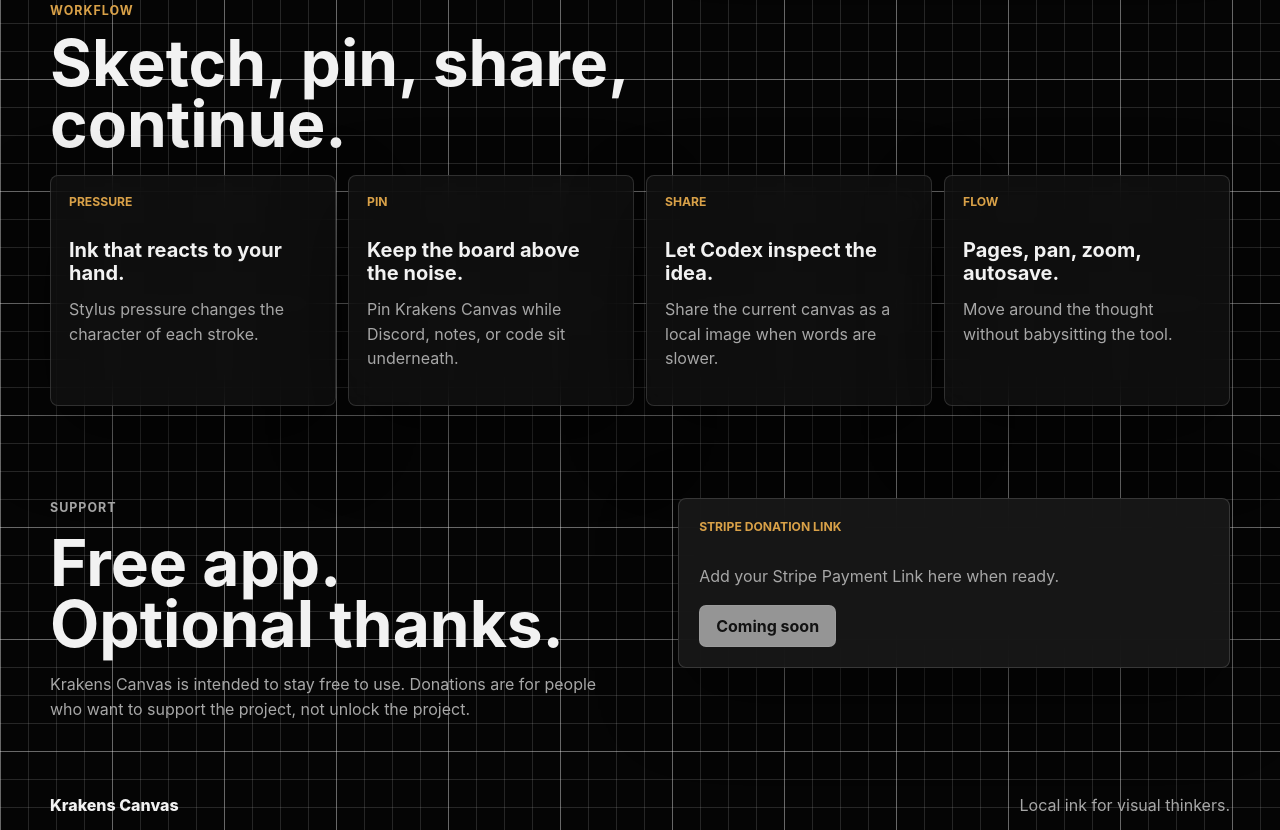
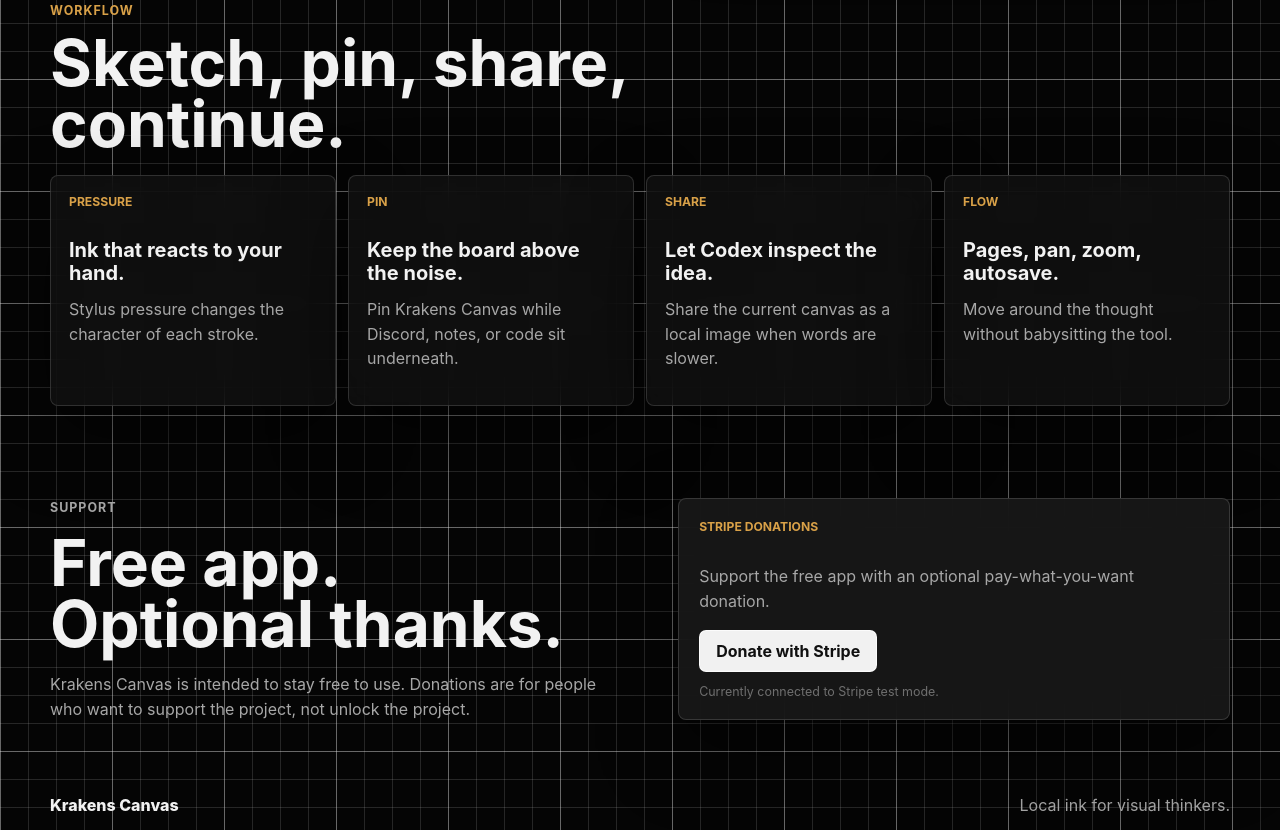
Before and after one commit to ELIBELL004/krakens-canvas, an Electron app: page site/index.html in a window 1280 px wide. Shown: the part 1265-2095 px from the top of the page. Drawn offline with Linux system fonts and the light colour scheme.

Commit message:
Connect Stripe donation link

```diff
--- a/site/index.html
+++ b/site/index.html
@@ -144,14 +144,14 @@
           </p>
         </div>
         <div class="donate-card">
-          <span>Stripe donation link</span>
-          <p>Add your Stripe Payment Link here when ready.</p>
+          <span>Stripe donations</span>
+          <p>Support the free app with an optional pay-what-you-want donation.</p>
           <a
             id="donateButton"
-            class="button primary disabled"
-            href="#"
-            aria-disabled="true"
-          >Coming soon</a>
+            class="button primary"
+            href="https://buy.stripe.com/test_8x2dR89vGaDf6nngcLcwg00"
+          >Donate with Stripe</a>
+          <small>Currently connected to Stripe test mode.</small>
         </div>
       </section>
     </main>
--- a/site/styles.css
+++ b/site/styles.css
@@ -458,6 +458,13 @@
   background: var(--panel-strong);
 }
 
+.donate-card small {
+  display: block;
+  margin-top: 12px;
+  color: var(--dim);
+  font-size: 0.78rem;
+}
+
 footer {
   display: flex;
   width: min(1180px, calc(100vw - 36px));
```
Also changed, not shown: marketing/GO_TO_MARKET.md (+30 -6 lines), site/README.md, 1 other file.
